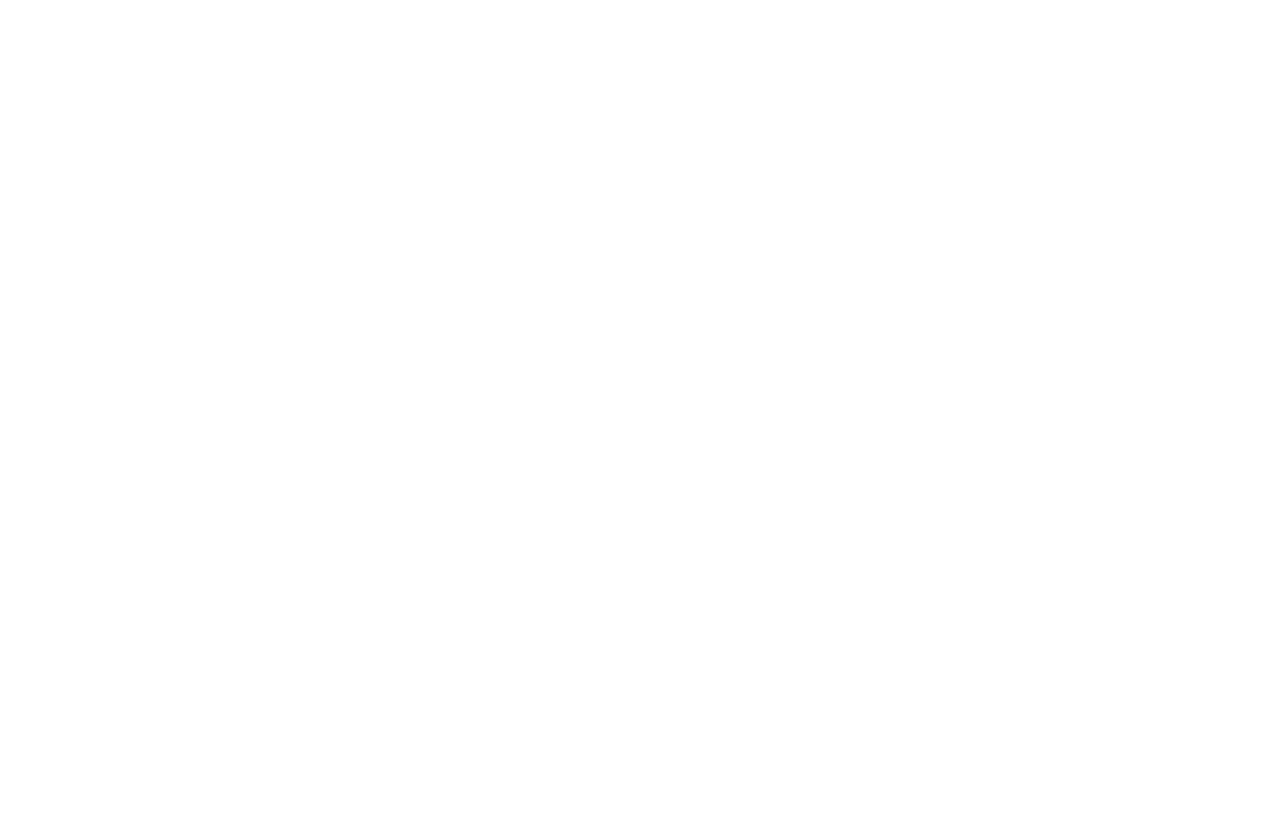
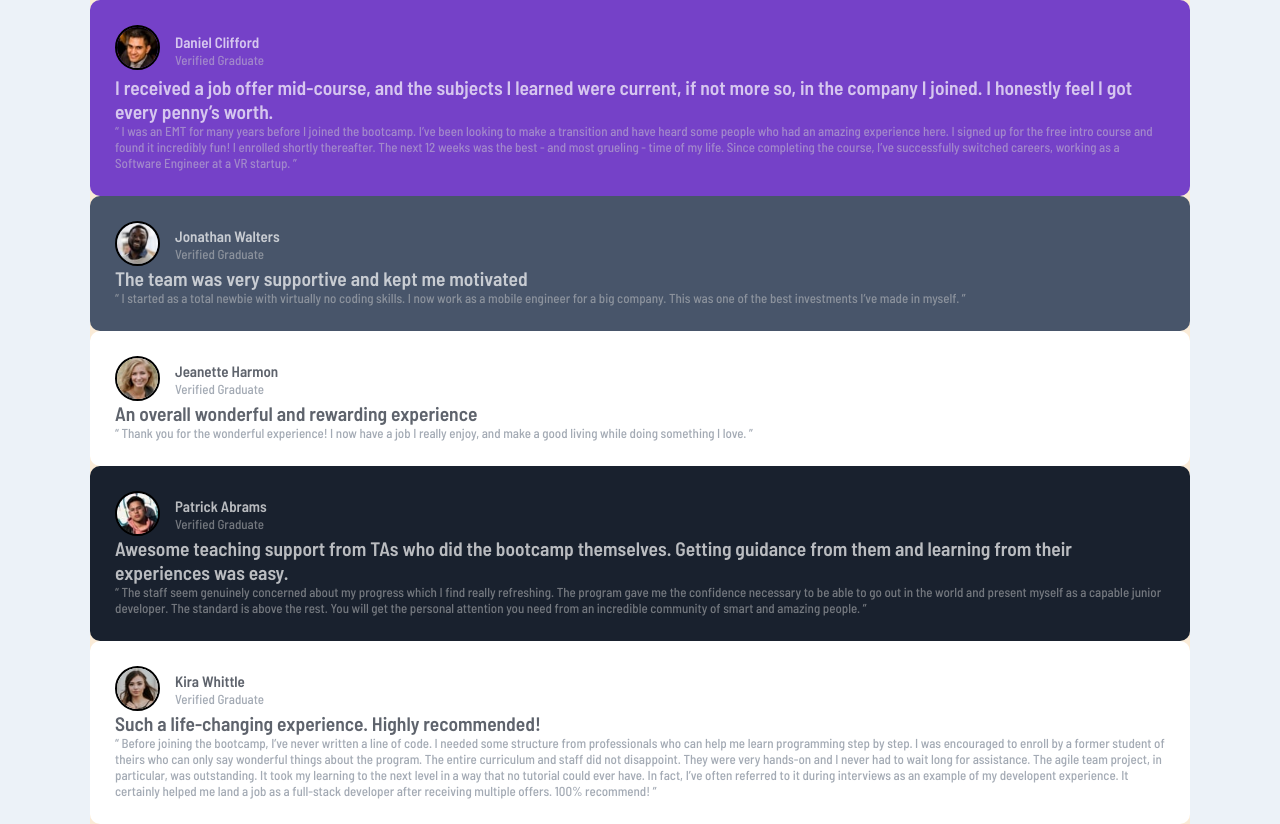
Before and after one commit to maxemiliano1/testimonials-grid-section, a plain HTML site: page index.html in a window 1280 px wide. Before the commit the page ends 800 px from the top, so only its background shows below. Drawn offline with Linux system fonts and the light colour scheme.

Commit message:
color-text-card

```diff
--- a/css/style.css
+++ b/css/style.css
@@ -0,0 +1,126 @@
+/* Configurações Iniciais */
+
+@import url('https://fonts.googleapis.com/css2?family=Barlow+Semi+Condensed:wght@500;600&display=swap');
+
+* {
+    margin: 0;
+    padding: 0;
+    box-sizing: border-box;
+}
+
+html {
+    font-size: 62.5%;
+}
+
+body {
+    font-family: 'Barlow Semi Condensed', sans-serif;
+    font-size: 1.3rem;
+    font-weight: 500;
+    background-color: var(--light-grayish-blue);
+    display: flex;
+    justify-content: center;
+    align-items: center;
+    min-height: 100vh;
+    }
+
+:root {
+
+    /* Primary */
+    --moderate-violet: hsl(263, 55%, 52%);
+    --very-dark-grayish-blue: hsl(217, 19%, 35%);
+    --very-dark-blackish-blue: hsl(219, 29%, 14%);
+    --white: hsl(0, 0%, 100%);
+
+    /* Neutral */
+    --light-gray: hsl(0, 0%, 81%);
+    --light-grayish-blue: hsl(210, 46%, 95%);
+}
+
+/* Fim Configurações Iniciais */
+
+/* Conteudo */
+
+.container-cards {
+    max-width: 110.0rem;
+
+
+    /* display: grid;
+    grid-template-columns: repeat(3, 1fr);
+    grid-template-rows: repeat(2, 1fr);
+    grid-gap: 1.5rem; */
+
+
+
+
+
+    background-color: antiquewhite;
+}
+
+.card-daniel {
+    background-color: var(--moderate-violet);
+}
+
+.card-jonathan {
+    background-color: var(--very-dark-grayish-blue);
+}
+
+.card-jeanette {
+    background-color: var(--white);
+}
+
+.card-patrick {
+    background-color: var(--very-dark-blackish-blue);
+}
+
+.card-kira {
+    background-color: var(--white);
+}
+
+.card {
+    padding: 25px;
+    border-radius: 10px;
+}
+
+.profile {
+    display: flex;
+    flex-wrap: nowrap;
+    align-items: center;
+}
+
+.img-profile {
+    border-radius: 50%;
+    border: 2px solid;
+    width: 45px;
+}
+
+.text-profile {
+    margin-left: 15px;
+    text-align: left;
+}
+
+.name,.verifired {
+    display: block;
+}
+
+.name{
+    font-size: 1.5rem;
+    font-weight: 600;
+    line-height: 20px;
+}
+
+.color-name-white{
+    color: rgba(255, 255, 255, 0.7);
+}
+
+.color-name-cinza{
+    color:hsla(217, 30%, 14%, 0.7);
+}
+
+.color-text-white {
+    color:rgba(207, 207, 207, 0.5);
+}
+.color-text-cinza {
+   color:hsla(217, 19%, 35%, 0.5);
+}
+
+/* Fim Conteudo */
--- a/index.html
+++ b/index.html
@@ -14,11 +14,118 @@
 
     <main class="container-cards">
 
-        <div class="card"></div>
-        <div class="card"></div>
-        <div class="card"></div>
-        <div class="card"></div>
-        <div class="card"></div>
+        <div class="card card-daniel">
+            <div class="profile">
+                <h1><img src="img/image-daniel.jpg" alt="Image Daniel" class="img-profile"></h1>
+                <div class="text-profile">
+                    <span class="name color-name-white">Daniel Clifford</span>
+                    <span class="verifired color-text-white">Verified Graduate</span>
+                </div>
+            </div>
+
+            <div class="content">
+                <h2 class="sub-titulo color-name-white">
+                    I received a job offer mid-course, and the subjects I learned were current, if not more so,
+                    in the company I joined. I honestly feel I got every penny’s worth.
+                </h2>
+                <p class="text color-text-white">
+                    “ I was an EMT for many years before I joined the bootcamp. I’ve been looking to make a
+                    transition and have heard some people who had an amazing experience here. I signed up
+                    for the free intro course and found it incredibly fun! I enrolled shortly thereafter.
+                    The next 12 weeks was the best - and most grueling - time of my life. Since completing
+                    the course, I’ve successfully switched careers, working as a Software Engineer at a VR startup. ”
+                </p>
+            </div>
+        </div>
+
+        <div class="card card-jonathan">
+            <div class="profile">
+                <img src="img/image-jonathan.jpg" alt="Image Jonathan" class="img-profile">
+                <div class="text-profile">
+                    <span class="name color-name-white">Jonathan Walters</span>
+                    <span class="verifired color-text-white">Verified Graduate</span>
+                </div>
+            </div>
+
+            <div class="content">
+                <h2 class="sub-titulo color-name-white">
+                    The team was very supportive and kept me motivated
+                </h2>
+                <p class="text color-text-white">
+                    “ I started as a total newbie with virtually no coding skills. I now work as a mobile engineer
+                    for a big company. This was one of the best investments I’ve made in myself. ”
+                </p>
+            </div>
+        </div>
+
+        <div class="card card-jeanette">
+            <div class="profile">
+                <img src="img/image-jeanette.jpg" alt="Image Jeanette" class="img-profile">
+                <div class="text-profile">
+                    <span class="name color-name-cinza">Jeanette Harmon</span>
+                    <span class="verifired color-text-cinza">Verified Graduate</span>
+                </div>
+            </div>
+
+            <div class="content">
+                <h2 class="sub-titulo color-name-cinza">
+                    An overall wonderful and rewarding experience
+                </h2>
+                <p class="text color-text-cinza">
+                    “ Thank you for the wonderful experience! I now have a job I really enjoy, and make a good living
+                    while doing something I love. ”
+                </p>
+            </div>
+        </div>
+
+        <div class="card card-patrick">
+            <div class="profile">
+                <img src="img/image-patrick.jpg" alt="Image Patrick" class="img-profile">
+                <div class="text-profile">
+                    <span class="name color-name-white">Patrick Abrams</span>
+                    <span class="verifired color-text-white">Verified Graduate</span>
+                </div>
+            </div>
+
+            <div class="content">
+                <h2 class="sub-titulo color-name-white">
+                    Awesome teaching support from TAs who did the bootcamp themselves. Getting guidance from them and
+                    learning from their experiences was easy.
+                </h2>
+                <p class="text color-text-white">
+                    “ The staff seem genuinely concerned about my progress which I find really refreshing. The program
+                    gave me the confidence necessary to be able to go out in the world and present myself as a capable
+                    junior developer. The standard is above the rest. You will get the personal attention you need from
+                    an incredible community of smart and amazing people. ”
+                </p>
+            </div>
+        </div>
+
+        <div class="card card-kira">
+            <div class="profile">
+                <img src="img/image-kira.jpg" alt="Image Kira" class="img-profile">
+                <div class="text-profile">
+                    <span class="name color-name-cinza">Kira Whittle</span>
+                    <span class="verifired color-text-cinza">Verified Graduate</span>
+                </div>
+            </div>
+
+            <div class="content">
+                <h2 class="sub-titulo color-name-cinza">
+                    Such a life-changing experience. Highly recommended!
+                </h2>
+                <p class="text color-text-cinza">
+                    “ Before joining the bootcamp, I’ve never written a line of code. I needed some structure from
+                    professionals who can help me learn programming step by step. I was encouraged to enroll by a former
+                    student of theirs who can only say wonderful things about the program. The entire curriculum and staff
+                    did not disappoint. They were very hands-on and I never had to wait long for assistance. The agile team
+                    project, in particular, was outstanding. It took my learning to the next level in a way that no tutorial
+                    could ever have. In fact, I’ve often referred to it during interviews as an example of my developent
+                    experience. It certainly helped me land a job as a full-stack developer after receiving multiple offers.
+                    100% recommend! ”
+                </p>
+            </div>
+        </div>
 
     </main>
 
```
